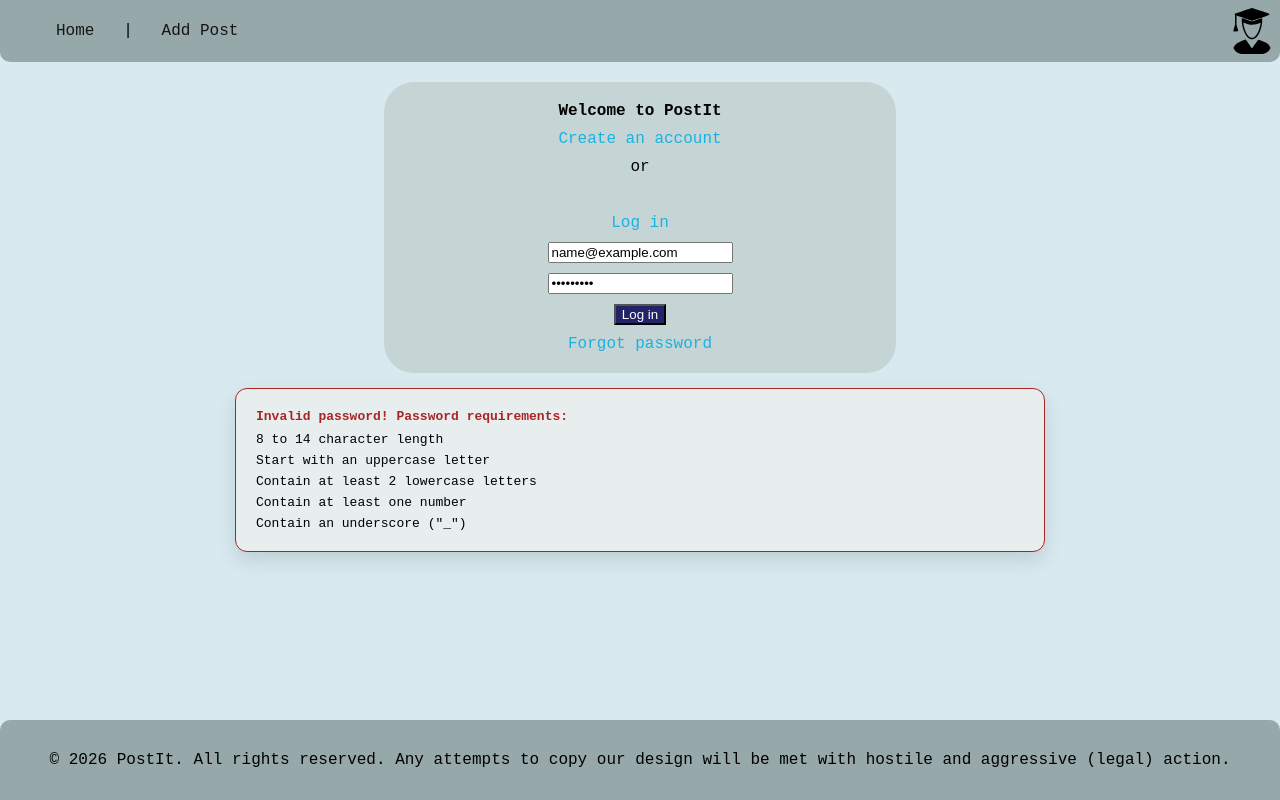
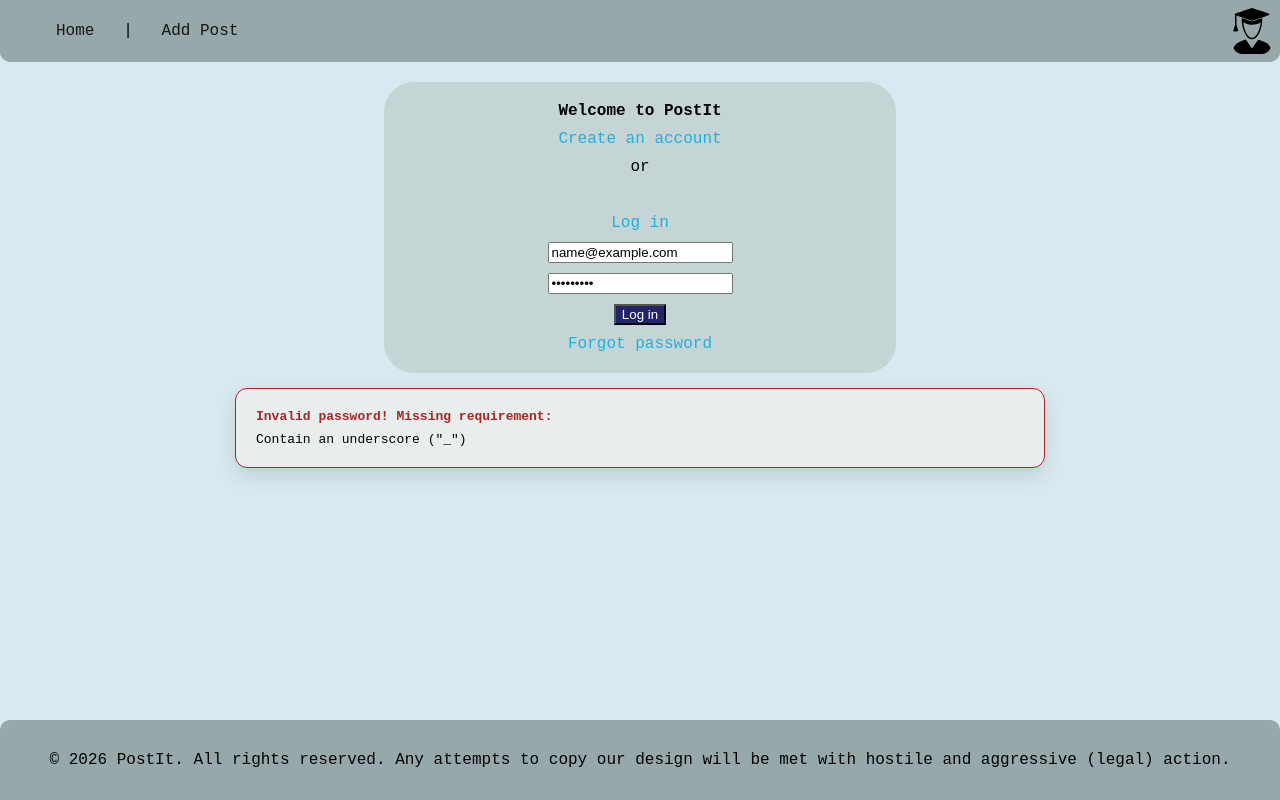
Before and after one commit to Inku0/web, a Vue app: page /login in a window 1280 px wide. Both pictures are taken after typing "name@example.com", "Sample123" into the empty fields and a click on the button "Log in". Built offline with nearby package versions, Linux system fonts and the light colour scheme.

Commit message:
Password validation fix

```diff
--- a/src/views/AccountView.vue
+++ b/src/views/AccountView.vue
@@ -35,6 +35,17 @@ const passwordOk = computed(() => {
     numberOk.value &&
     hasLineOk.value
   );
+});
+
+const passwordNeed = computed(() => {
+  const needs = [
+    { id: 'length', text: '8 to 14 character length', ok: lengthOk.value },
+    { id: 'uppercase', text: 'Start with an uppercase letter', ok: uppercaseOk.value },
+    { id: 'lowercase', text: 'Contain at least 2 lowercase letters', ok: lowercaseOk.value },
+    { id: 'number', text: 'Contain at least one number', ok: numberOk.value },
+    { id: 'line', text: 'Contain an underscore ("_")', ok: hasLineOk.value }
+  ];
+  return needs.filter(criterion => !criterion.ok);
 });
 
 const logIn = () => {
@@ -83,13 +94,11 @@ const logIn = () => {
       <a @click="shameUser" href="#">Forgot password</a>
     </div>
     <div v-if="submitTried && !passwordOk" class="password-popup">
-      <p class="popup-title">Invalid password! Password requirements:</p>
-      <ul class="password-criteria">
-        <li :class="{ valid: lengthOk }">8 to 14 character length</li>
-        <li :class="{ valid: uppercaseOk }">Start with an uppercase letter</li>
-        <li :class="{ valid: lowercaseOk }">Contain at least 2 lowercase letters</li>
-        <li :class="{ valid: numberOk }">Contain at least one number</li>
-        <li :class="{ valid: hasLineOk }">Contain an underscore ("_")</li>
+      <p class="popup-title">Invalid password! Missing requirement:</p>
+      <ul class="password-needs">
+        <li v-for="criterion in passwordNeed" :key="criterion.id">
+          {{ criterion.text }}
+        </li>
       </ul>
     </div>
   </form>
@@ -162,7 +171,7 @@ const logIn = () => {
   color: rgb(170, 36, 36);
 }
 
-.password-criteria {
+.password-needs {
   list-style: none;
   padding: 0;
   margin: 0;
```
